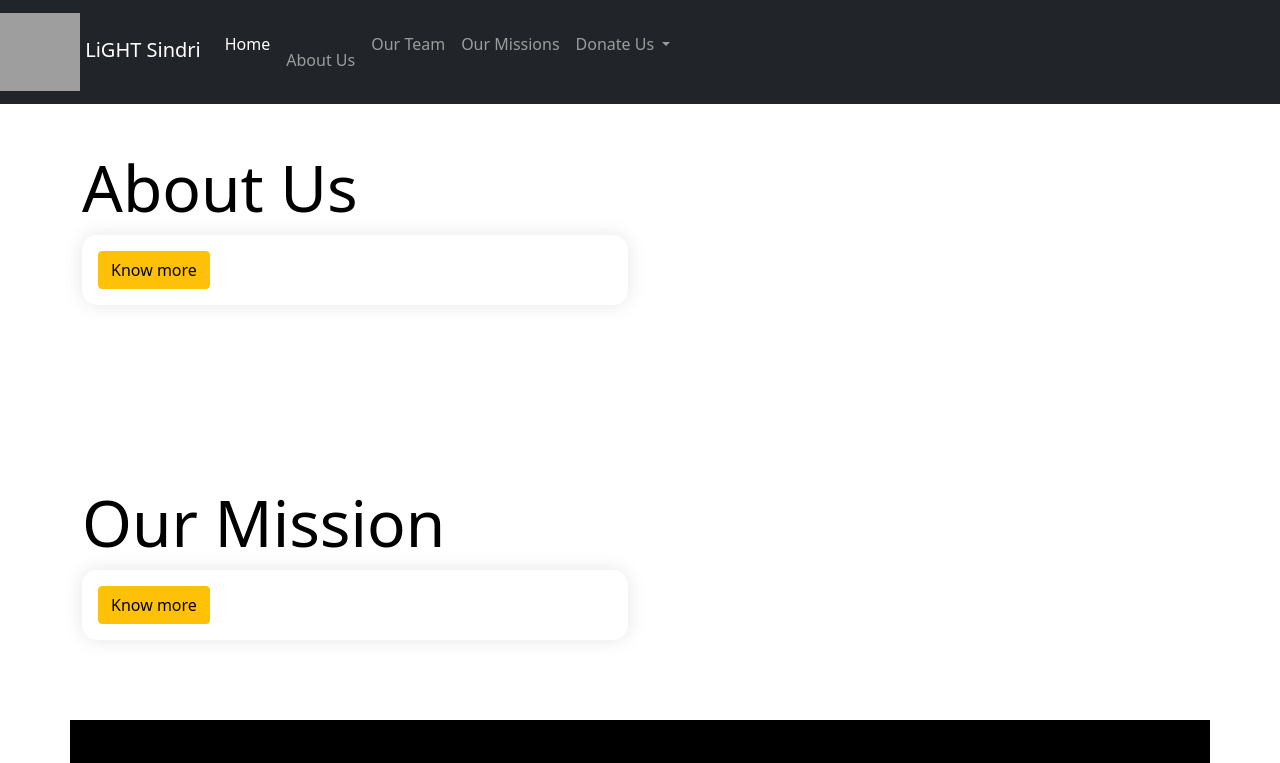
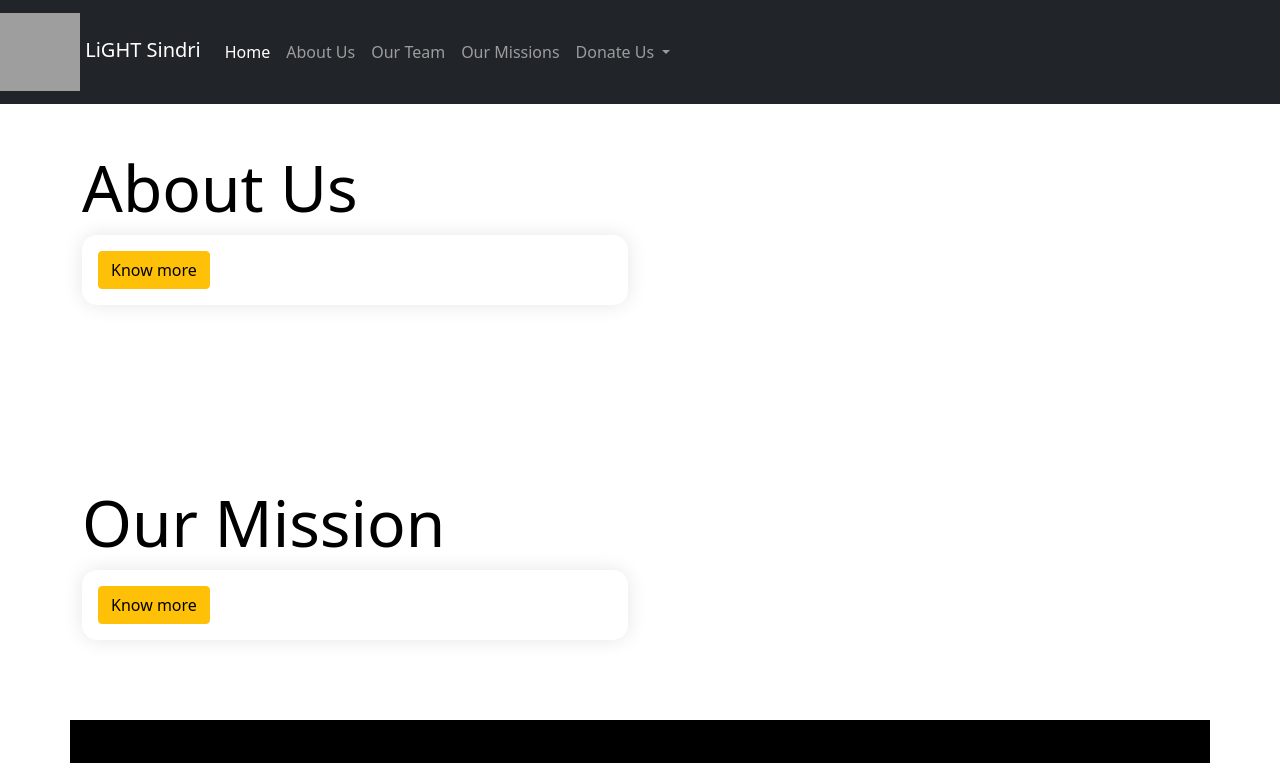
Before and after one commit to Abhishekkrmehta0/lightsindri, a plain HTML site: page index.html in a window 1280 px wide. Shown: the top 763 px of the page. Drawn offline with nearby package versions, Linux system fonts and the light colour scheme; grey boxes are pictures that could not be loaded.

Commit message:
Update index.html

```diff
--- a/index.html
+++ b/index.html
@@ -45,16 +45,11 @@
             </a>
           </li>
           <li class="nav-item">
-
             <a href="about_us.html" class="nav-link">
-
-            <a href="about_us" class="nav-link">
-
               About Us
             </a>
           </li>
           <li class="nav-item">
-
             <a href="our_team.html" class="nav-link">
               Our Team
             </a>
```
